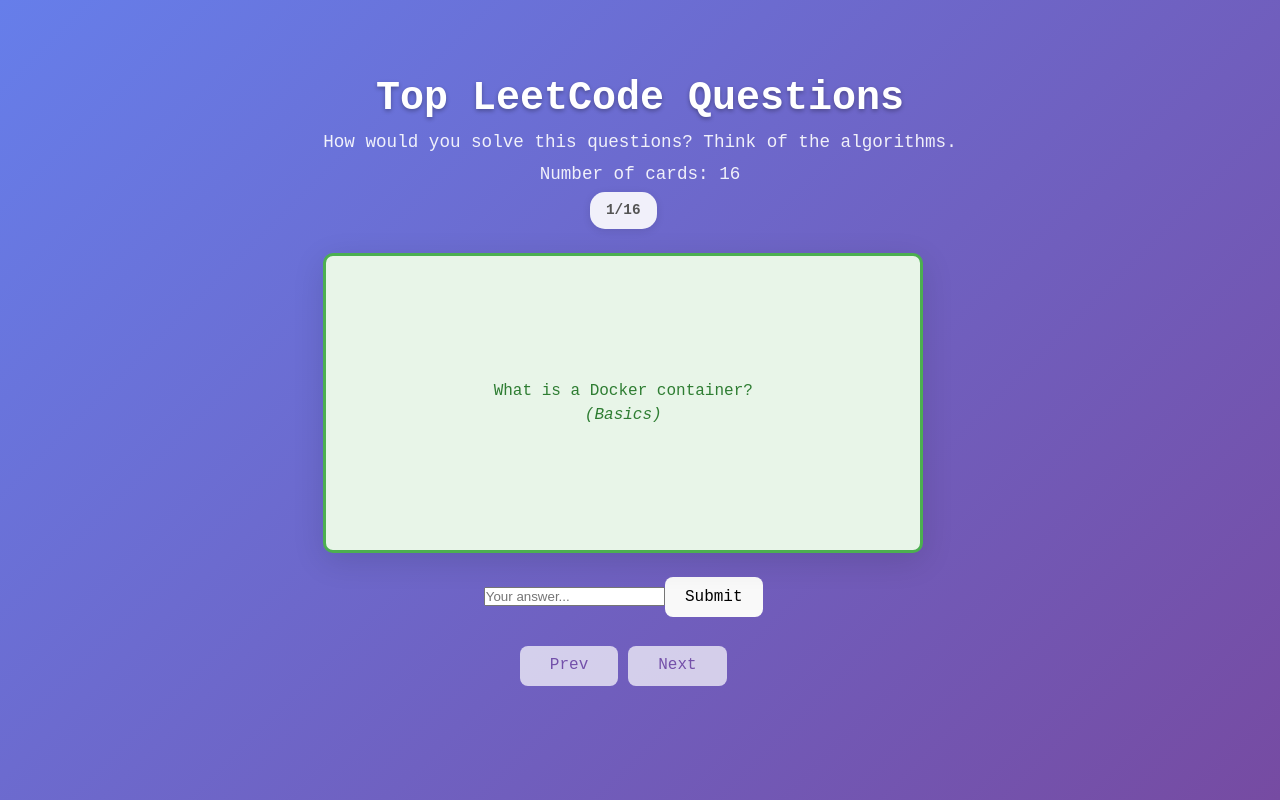
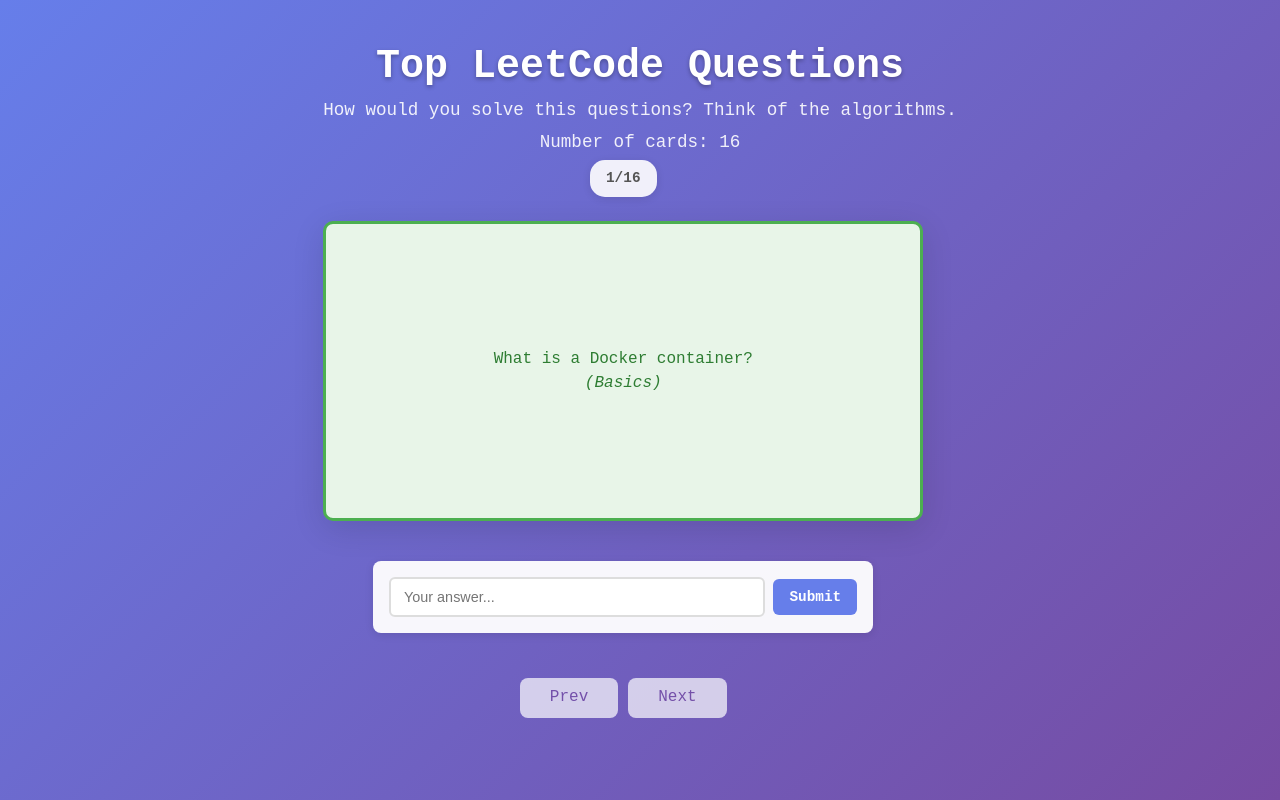
Before and after one commit to anekemuna/flippy-flashcards, a React (Vite) app: page / in a window 1280 px wide. Built offline with nearby package versions, Linux system fonts and the light colour scheme.

Commit message:
Add styling for Guessing Form

```diff
--- a/src/App.css
+++ b/src/App.css
@@ -207,3 +207,114 @@
   border-bottom: 2px solid black;
   opacity: 1;
 }
+
+/* Answer Input Form Styling */
+.answer-validator {
+  background: rgba(255, 255, 255, 0.95);
+  padding: 1rem;
+  border-radius: 8px;
+  box-shadow: 0 2px 8px rgba(0, 0, 0, 0.1);
+  margin: 1rem 0;
+  transition: all 0.3s ease;
+  max-width: 500px;
+  width: 100%;
+}
+
+.answer-validator form {
+  margin: 0;
+}
+
+.input-group {
+  display: flex;
+  align-items: center;
+  gap: 0.5rem;
+  position: relative;
+}
+
+.answer-validator input[type="text"] {
+  flex: 1;
+  padding: 0.6rem 0.8rem;
+  border: 2px solid #ddd;
+  border-radius: 6px;
+  font-size: 0.9rem;
+  transition: all 0.3s ease;
+  outline: none;
+}
+
+.answer-validator input[type="text"]:focus {
+  border-color: #667eea;
+  box-shadow: 0 0 0 2px rgba(102, 126, 234, 0.1);
+}
+
+.answer-validator.correct input[type="text"] {
+  border-color: #4caf50;
+  box-shadow: 0 0 0 2px rgba(76, 175, 80, 0.1);
+}
+
+.answer-validator.wrong input[type="text"] {
+  border-color: #f44336;
+  box-shadow: 0 0 0 2px rgba(244, 67, 54, 0.1);
+}
+
+.answer-validator button[type="submit"] {
+  background: #667eea;
+  color: white;
+  border: none;
+  padding: 0.6rem 1rem;
+  border-radius: 6px;
+  font-weight: 600;
+  cursor: pointer;
+  transition: all 0.3s ease;
+  font-size: 0.9rem;
+  white-space: nowrap;
+}
+
+.answer-validator button[type="submit"]:hover {
+  background: #5a6fd8;
+  transform: translateY(-1px);
+}
+
+.answer-validator button[type="submit"]:active {
+  transform: translateY(0);
+}
+
+/* Feedback Icon */
+.feedback-icon {
+  font-size: 1.2rem;
+  font-weight: bold;
+  margin-left: 0.3rem;
+  animation: popIn 0.3s ease;
+}
+
+.feedback-icon.correct {
+  color: #4caf50;
+}
+
+.feedback-icon.wrong {
+  color: #f44336;
+}
+
+@keyframes popIn {
+  0% {
+    transform: scale(0);
+    opacity: 0;
+  }
+  50% {
+    transform: scale(1.2);
+  }
+  100% {
+    transform: scale(1);
+    opacity: 1;
+  }
+}
+
+@keyframes fadeIn {
+  from {
+    opacity: 0;
+    transform: translateY(-10px);
+  }
+  to {
+    opacity: 1;
+    transform: translateY(0);
+  }
+}
```
Also changed, not shown: 1 other file (tests, documents, lock files or other folders).
